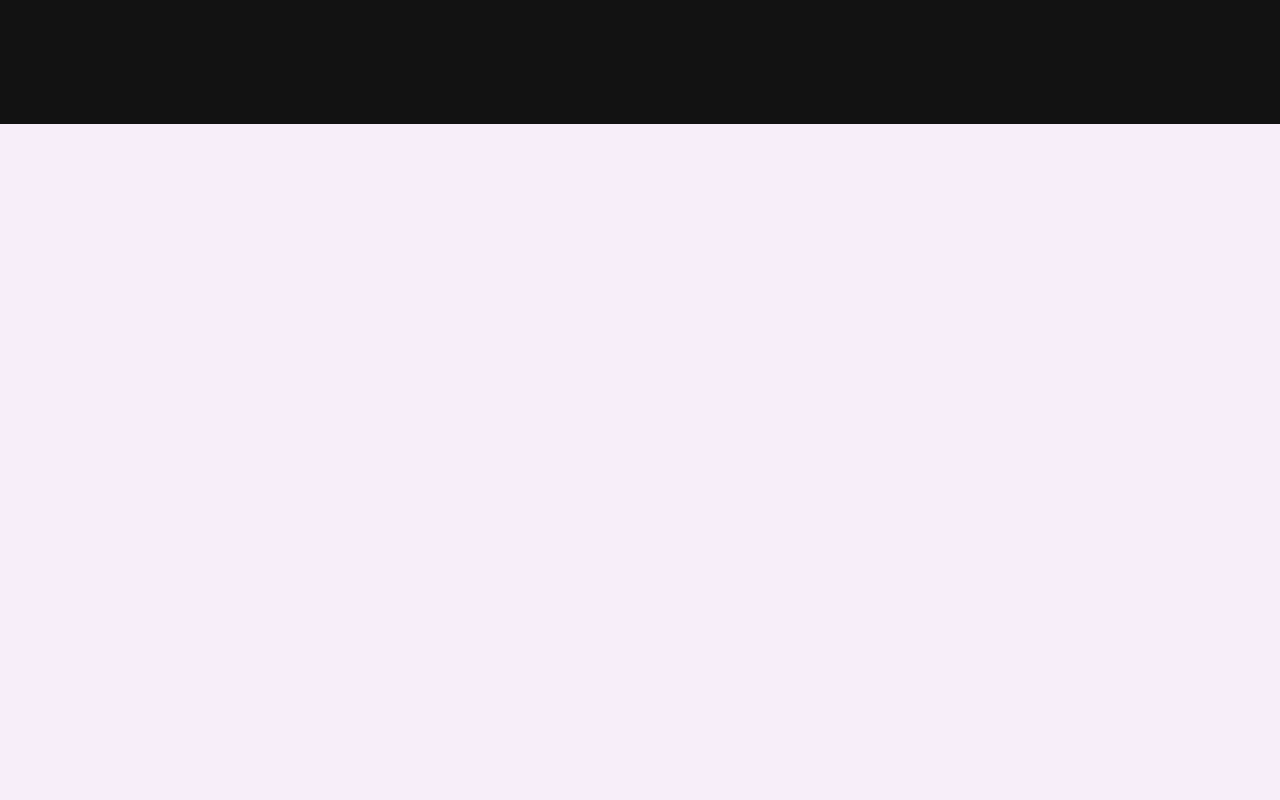
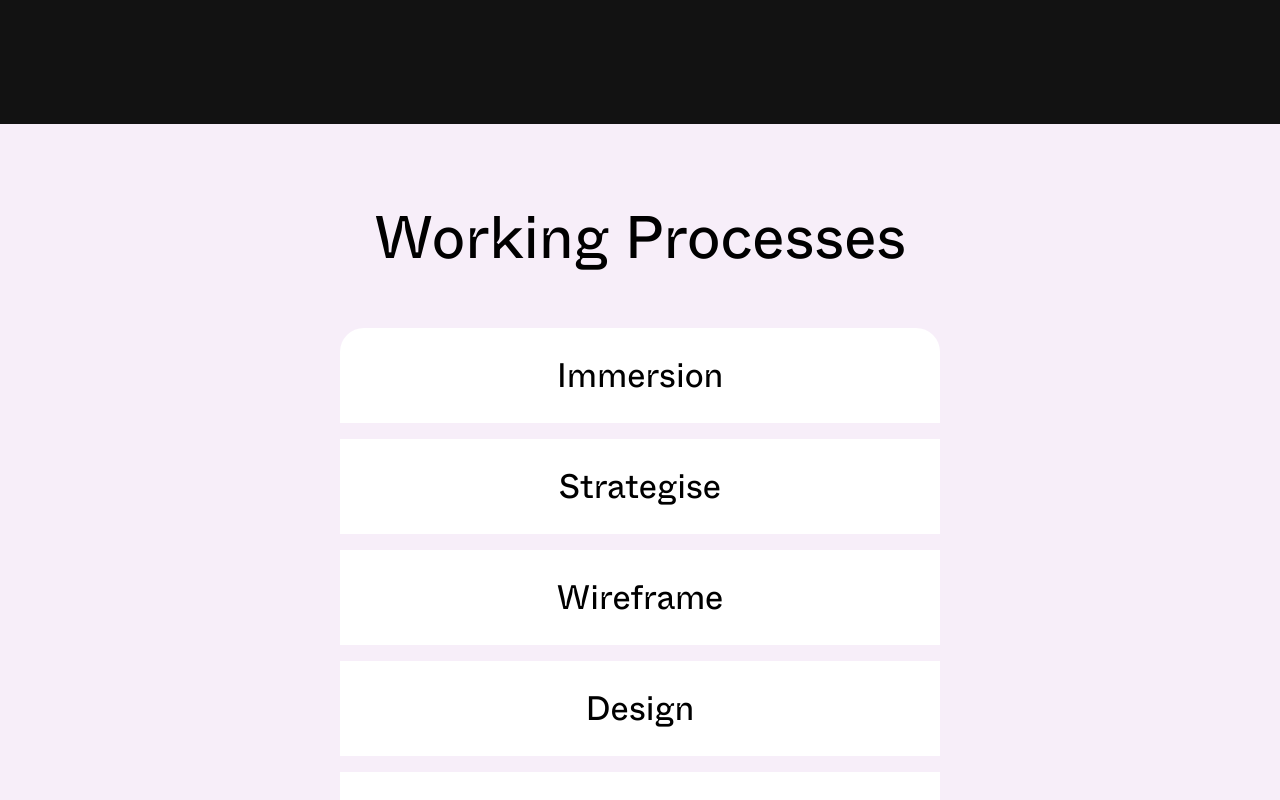
Before and after one commit to narliecholler/Sam-Markley-Digital-Product-Designer, a Next.js app: page / in a window 1280 px wide. Shown: the part 2680-3480 px from the top of the page. Built offline with nearby package versions, Linux system fonts and the light colour scheme.

Commit message:
default for working process (pre-gsap)

```diff
--- a/components/Button/button.styles.ts
+++ b/components/Button/button.styles.ts
@@ -47,6 +47,7 @@ const ButtonWrapper = styled('button', {
 
   '&:hover': {
     backgroundPosition: '0 0',
+    borderRadius: '25px',
     borderColor: theme.colors.black,
   },
 });
--- a/components/Process/Process.tsx
+++ /dev/null
@@ -1,19 +0,0 @@
-import { ProcessWrapper } from './style';
-
-interface Props {
-  title: string;
-  text: string;
-  className: string;
-}
-
-const Process = ({ className, title, text }: Props) => (
-  <ProcessWrapper
-    id={`process_${title.toLocaleLowerCase()}`}
-    className={className}
-  >
-    <h3>{title}</h3>
-    <p>{text}</p>
-  </ProcessWrapper>
-);
-
-export default Process;
--- a/components/Process/Section.tsx
+++ /dev/null
@@ -1,81 +0,0 @@
-import { useEffect } from 'react';
-import { gsap } from 'gsap';
-import { ScrollTrigger } from 'gsap/dist/ScrollTrigger';
-import Process from '@/components/Process';
-import WordSplit from '@/components/WordSplit/WordSplit';
-import workProcesses from 'lib/constants';
-import { ProcessSection } from './style';
-
-const WorkProcesses = () => {
-  useEffect(() => {
-    gsap.registerPlugin(ScrollTrigger);
-
-    const timeline = gsap.timeline();
-
-    // timeline.set(".wordSplit", {
-    //   "will-change": "opacity, transform",
-    //   opacity: 0,
-    //   scale: 0.6,
-    //   rotationZ: () => gsap.utils.random(-20, 20),
-    // });
-
-    // timeline.to(".wordSplit", {
-    //   ease: "power4",
-    //   opacity: 1,
-    //   scale: 1,
-    //   rotation: 0,
-    //   stagger: 0.4,
-    //   scrollTrigger: {
-    //     trigger: ".processes",
-    //     start: "bottom",
-    //     end: "+=50%",
-    //     scrub: 2,
-    //   },
-    // });
-
-    gsap.set('.cards', { position: 'absolute' });
-
-    timeline.from('.cards', {
-      top: 500,
-      stagger: 1,
-      opacity: 0,
-      scrollTrigger: {
-        trigger: '.wrapper',
-        start: 'top 12%',
-        end: '4000px',
-        scrub: 2,
-        pin: true,
-      },
-    });
-
-    timeline.to('.processHeading', {
-      opacity: 0,
-    });
-  }, []);
-
-  return (
-    <>
-      <ProcessSection className="processes">
-        <WordSplit heading="Working Processes" className="processHeading" />
-        <div className="wrapper">
-          {workProcesses.map((i, index) => (
-            <div
-              key={`${i.text}_${index}`}
-              className="cards"
-              style={{ top: `${(index + 1) * 5}rem` }}
-            >
-              <Process
-                key={`${i.text}_${index}`}
-                title={i.title}
-                text={i.text}
-                className="card"
-              />
-            </div>
-          ))}
-        </div>
-      </ProcessSection>
-    </>
-  );
-};
-
-export default WorkProcesses;
--- a/components/Process/index.ts
+++ b/components/Process/index.ts
@@ -1 +1 @@
-export { default } from './Process';
+export { default } from './process';
--- /dev/null
+++ b/components/Process/process.tsx
@@ -0,0 +1,26 @@
+import React, { useState } from 'react';
+
+import { ProcessWrapper } from './style';
+
+interface Props {
+  title: string;
+  text: string;
+  className: string;
+  // onClick: (e: React.MouseEvent<HTMLButtonElement>) => void;
+}
+
+const ProcessItem = ({ className, title, text }: Props) => {
+  const [openDescription, setOpenDescription] = useState(false);
+
+  return (
+    <ProcessWrapper
+      id={`process_${title.toLocaleLowerCase()}`}
+      className={className}
+    >
+      <h3>{title}</h3>
+      <p>{text}</p>
+    </ProcessWrapper>
+  );
+};
+
+export default ProcessItem;
--- a/components/Process/style.ts
+++ b/components/Process/style.ts
@@ -1,80 +1,41 @@
 import { styled } from '../../theme';
 
-export const ProcessSection = styled('section', {
-  height: '750vh',
-  position: 'relative',
-  padding: 0,
-  display: 'flex',
-  alignItems: 'center',
-  justifyContent: 'flex-start',
-  flexDirection: 'column',
-  gap: '5rem',
-  paddingTop: '5rem',
-  zIndex: 0,
-  background: '#F7EEF9',
+// export const ProcessSection = styled('section', {
+//   '& .wrapper': {
+//     width: '100%',
+//     zIndex: 20,
+//     position: 'relative',
+//     display: 'flex',
+//     justifyContent: 'flex-start',
+//     alignItems: 'center',
+//     flexDirection: 'column',
+//     minHeight: '100vh',
+//     padding: '5rem 0',
+//   },
 
-  '@bp1': {
-    height: '580vh',
-  },
+//   '& .cards': {
+//     position: 'relative',
+//     height: 'auto',
+//     width: '90vw',
+//     fontSize: '36px',
+//     opacity: 1,
 
-  '& .processHeading': {
-    position: 'sticky',
-    top: '15%',
+//     '@bp1': {
+//       width: '600px',
+//     },
 
-    '@bp1': {
-      top: '12%',
-    },
-  },
+//     '&:first-child': {
+//       '& > div': {
+//         borderRadius: '24px 24px 0px 0px',
+//       },
+//     },
 
-  '& .wrapper': {
-    width: '100%',
-    zIndex: 20,
-    position: 'relative',
-    display: 'flex',
-    justifyContent: 'center',
-    alignItems: 'center',
-    flexDirection: 'column',
-    minHeight: '100vh',
-    padding: '2rem 0',
-    paddingBottom: '150px',
-    margin: '0',
-  },
-
-  '& .cards': {
-    position: 'relative',
-    height: 'auto',
-    top: '7rem',
-    minHeight: '200px',
-    width: '90vw',
-    marginBottom: '50px',
-    fontSize: '36px',
-    opacity: 1,
-
-    '@bp1': {
-      width: '600px',
-    },
-
-    '&:first-child': {
-      '& > div': {
-        borderRadius: '24px 24px 0px 0px',
-      },
-    },
-
-    '&:last-child': {
-      '& > div': {
-        borderRadius: '0px 0px 24px 24px',
-      },
-    },
-  },
-});
-
-// export const BackgroundContainer = styled("div", {
-//   position: "sticky",
-//   height: "100vh",
-//   top: 0,
-//   width: "100%",
-//   zIndex: -10,
-//   background: "#F7EEF9",
+//     '&:last-child': {
+//       '& > div': {
+//         borderRadius: '0px 0px 24px 24px',
+//       },
+//     },
+//   },
 // });
 
 export const ProcessWrapper = styled('div', {
@@ -95,13 +56,15 @@ export const ProcessWrapper = styled('div', {
   '& h3': {
     fontFamily: 'ABCWhyteInktrap Regular',
     fontSize: 'clamp(1.5rem, 5vw, 2.125rem)',
-    paddingBottom: '1rem',
   },
 
   '& p': {
     fontSize: '0.875rem',
     lineHeight: '26px',
     maxWidth: '350px',
+    paddingBottom: '1rem',
+    display: 'none',
+    transition: 'all 2s ease-in-out',
 
     '@bp1': {
       fontSize: '1rem',
--- a/lib/constants.ts
+++ b/lib/constants.ts
@@ -1,25 +1,31 @@
 const workProcesses = [
   {
+    id: 1,
     title: 'Immersion',
     text: 'Going deep into client’s business to understand its core sense, goals and challenges to build partnership.',
   },
   {
+    id: 2,
     title: 'Strategise',
     text: 'Our planning process turns research into a clear set of action items to meet business goals. ',
   },
   {
+    id: 3,
     title: 'Wireframe',
     text: 'Building the foundation, structure and core elements of a digital product.',
   },
   {
+    id: 4,
     title: 'Design',
     text: 'Adding colors, illustrations and shapes to create visual language that resonates with customers.',
   },
   {
+    id: 5,
     title: 'Launch',
     text: 'During the Implementation, the job is to translate creative into a full program that goes live.',
   },
   {
+    id: 6,
     title: 'Evolve',
     text: 'By tracking performance, we then initiate new strategies to maximize your business goals.',
   },
--- a/pages/index.tsx
+++ b/pages/index.tsx
@@ -1,12 +1,12 @@
 import type { NextPage, GetStaticProps } from 'next';
 import Head from 'next/head';
 import Dynamic from 'next/dynamic';
-import getAllHomepageContent from 'lib/api/queries/homepage';
+// import getAllHomepageContent from 'lib/api/queries/homepage';
 import Hero from '@/components/Hero';
+import { WorkingProcesses, Process } from '@/styles/home.styles';
+import workProcesses from '@/lib/constants';
+import ProcessItem from '@/components/Process';
 
-const Process = Dynamic(() => import('@/components/Process/Section'), {
-  ssr: false,
-});
 const CaseStudy = Dynamic(() => import('@/components/CaseStudy'), {
   ssr: false,
 });
@@ -38,11 +38,21 @@ const Home: NextPage<HomepageProps> = () => (
       description="Sam is a Senior Product Designer based in London. He's had the privilege of helping to deliver exciting experiences and beautiful user interfaces globally."
     />
 
+    {/**
+     * placeholder for 3D
+     */}
     <section style={{ height: '100vh' }} />
 
     <CaseStudy />
 
-    <Process />
+    <WorkingProcesses id="workingProcesses">
+      <h2>Working Processes</h2>
+      {workProcesses.map((i) => (
+        <Process key={`${i.id}`}>
+          <ProcessItem title={i.title} text={i.text} className="card" />
+        </Process>
+      ))}
+    </WorkingProcesses>
   </>
 );
 
--- /dev/null
+++ b/styles/home.styles.ts
@@ -0,0 +1,52 @@
+import { styled, theme } from 'theme/theme';
+
+export const WorkingProcesses = styled('section', {
+  //   height: '750vh',
+  position: 'relative',
+  padding: 0,
+  display: 'flex',
+  alignItems: 'center',
+  justifyContent: 'flex-start',
+  flexDirection: 'column',
+  paddingTop: '5rem',
+  paddingBottom: '5rem',
+  zIndex: 0,
+  background: '#F7EEF9',
+
+  //   '@bp1': {
+  //     height: '580vh',
+  //   },
+
+  h2: {
+    lineHeight:
+      'clamp(2.5625rem, 1.7589285714285712rem + 3.214285714285715vw, 4.25rem)',
+    fontSize:
+      'clamp(2rem, 1.1666666666666665rem + 3.333333333333334vw, 3.75rem)',
+    marginBottom: '3rem',
+    fontFamily: 'ABCWhyteVariable',
+  },
+});
+
+export const Process = styled('div', {
+  position: 'relative',
+  height: 'auto',
+  width: '90vw',
+  fontSize: '36px',
+  opacity: 1,
+
+  '&:nth-child(2)': {
+    '& > div': {
+      borderRadius: '24px 24px 0px 0px',
+    },
+  },
+
+  '&:last-child': {
+    '& > div': {
+      borderRadius: '0px 0px 24px 24px',
+    },
+  },
+
+  '@bp1': {
+    width: '600px',
+  },
+});
```
Also changed, not shown: components/Process/sectionOLD.tsx (added, +87 -0 lines).
